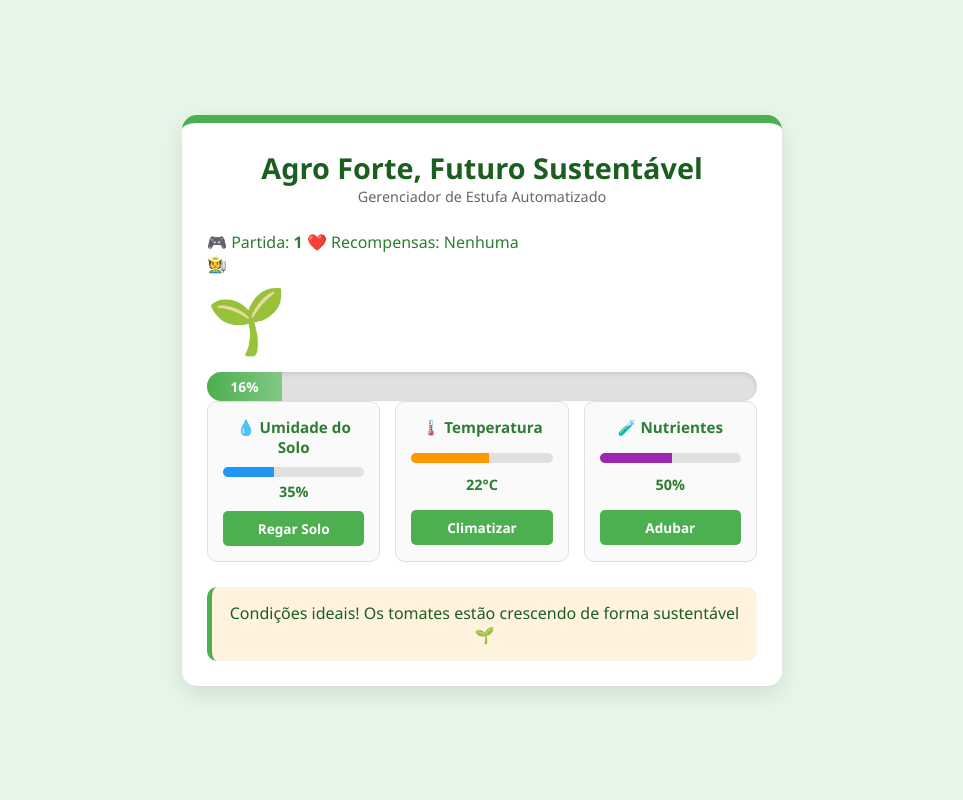
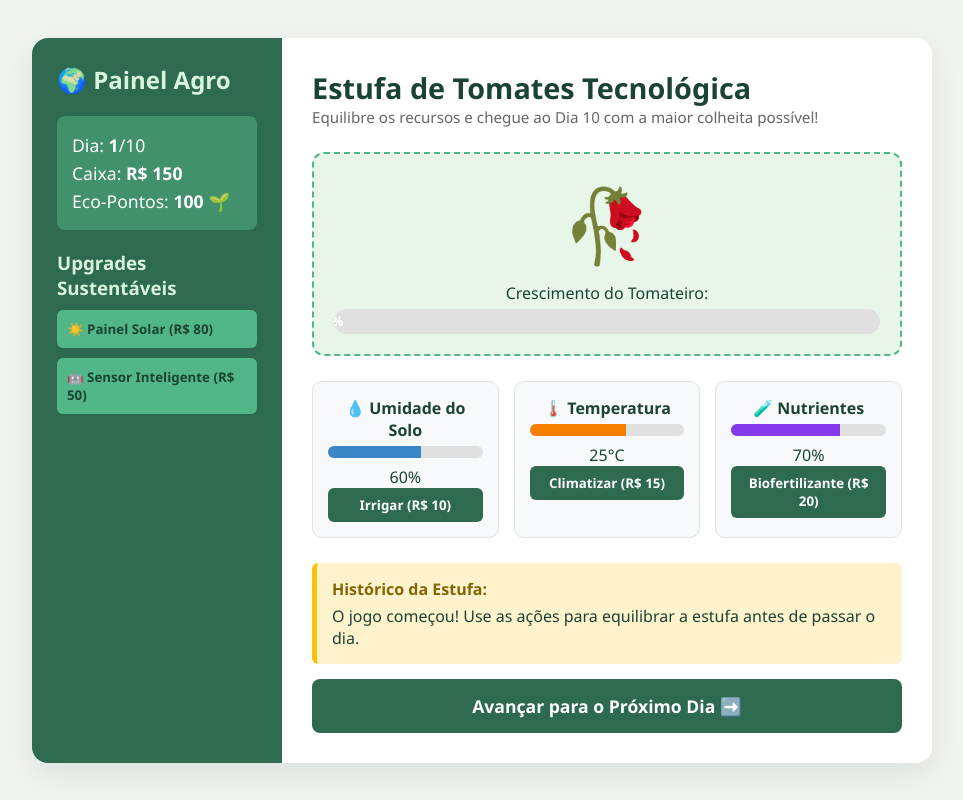
Before and after one commit to samirasouzasantos-blip/Agrinho-2026, a plain HTML site: page index.html in a window 1280 px wide. Shown: the whole page, without its empty margins (158-1121 px from the left). Drawn offline with Linux system fonts and the light colour scheme.

Commit message:
efetivar codgo

```diff
--- a/index.html
+++ b/index.html
@@ -3,65 +3,73 @@
 <head>
     <meta charset="UTF-8">
     <meta name="viewport" content="width=device-width, initial-scale=1.0">
-    <title>Agro Forte: Evolução Sustentável</title>
+    <title>Agro Forte - Simulador Completo</title>
     <link rel="stylesheet" href="style.css">
 </head>
 <body>
-    <div class="game-container">
-        <header>
-            <h1>Agro Forte, Futuro Sustentável</h1>
-            <p>Gerenciador de Estufa Automatizado</p>
-        </header>
+    <div class="game-dashboard">
+        <aside class="sidebar">
+            <h2>🌍 Painel Agro</h2>
+            <div class="stat-box">
+                <p>Dia: <strong id="display-dia">1</strong>/10</p>
+                <p>Caixa: <strong id="display-dinheiro">R$ 150</strong></p>
+                <p>Eco-Pontos: <strong id="display-eco">100</strong> 🌱</p>
+            </div>
 
-        <div class="game-stats">
-            <span>🎮 Partida: <strong id="match-counter">1</strong></span>
-            <span>❤️ Recompensas: <span id="hearts-container">Nenhuma</span></span>
-        </div>
+            <div class="upgrades">
+                <h3>Upgrades Sustentáveis</h3>
+                <button id="btn-solar" onclick="comprarUpgrade('solar', 80)">☀️ Painel Solar (R$ 80)</button>
+                <button id="btn-sensor" onclick="comprarUpgrade('sensor', 50)">🤖 Sensor Inteligente (R$ 50)</button>
+            </div>
+        </aside>
 
-        <main>
-            <section class="action-zone">
-                <div id="farmer-node">🧑‍🌾</div>
-                <div id="effect-node"></div>
-                <div id="plant-icon">🌱</div>
+        <main class="main-content">
+            <header>
+                <h1>Estufa de Tomates Tecnológica</h1>
+                <p>Equilibre os recursos e chegue ao Dia 10 com a maior colheita possível!</p>
+            </header>
 
-                <div class="growth-box">
-                    <div class="progress-bar">
-                        <div id="growth-bar" style="width: 0%;">0%</div>
-                    </div>
+            <section class="greenhouse-view">
+                <div id="plant-stage">🌱</div>
+                <div class="bar-container">
+                    <label>Crescimento do Tomateiro:</label>
+                    <div class="progress-bar"><div id="bar-growth" class="fill growth" style="width: 0%;">0%</div></div>
                 </div>
             </section>
 
-            <section class="controls">
-                <div class="status-card">
-                    <h3>💧 Umidade do Solo</h3>
-                    <div class="progress-bar-small"><div id="water-bar" class="bar water" style="width: 50%;"></div></div>
-                    <span id="water-text">50%</span>
-                    <button onclick="regar()">Regar Solo</button>
+            <section class="vital-controls">
+                <div class="control-card">
+                    <h4>💧 Umidade do Solo</h4>
+                    <div class="progress-bar-small"><div id="bar-water" class="fill water" style="width: 60%;"></div></div>
+                    <span id="txt-water">60%</span>
+                    <button onclick="agir('regar')">Irrigar (R$ 10)</button>
                 </div>
 
-                <div class="status-card">
-                    <h3>🌡️ Temperatura</h3>
-                    <div class="progress-bar-small"><div id="temp-bar" class="bar temp" style="width: 50%;"></div></div>
-                    <span id="temp-text">24°C</span>
-                    <button onclick="ajustarClima()">Climatizar</button>
+                <div class="control-card">
+                    <h4>🌡️ Temperatura</h4>
+                    <div class="progress-bar-small"><div id="bar-temp" class="fill temp" style="width: 50%;"></div></div>
+                    <span id="txt-temp">25°C</span>
+                    <button onclick="agir('clima')">Climatizar (R$ 15)</button>
                 </div>
 
-                <div class="status-card">
-                    <h3>🧪 Nutrientes</h3>
-                    <div class="progress-bar-small"><div id="nutrients-bar" class="bar nutrients" style="width: 60%;"></div></div>
-                    <span id="nutrients-text">60%</span>
-                    <button onclick="adubar()">Adubar</button>
+                <div class="control-card">
+                    <h4>🧪 Nutrientes</h4>
+                    <div class="progress-bar-small"><div id="bar-nutrients" class="fill nutrients" style="width: 70%;"></div></div>
+                    <span id="txt-nutrients">70%</span>
+                    <button onclick="agir('adubar')">Biofertilizante (R$ 20)</button>
                 </div>
             </section>
 
-            <section class="message-center">
-                <p id="game-message">Mantenha os níveis em equilíbrio para iniciar o crescimento!</p>
-                <button id="next-btn" onclick="proximaPartida()" style="display: none;">Avançar de Partida 🚀</button>
-                <button id="restart-btn" onclick="reiniciarJogo todo()" style="display: none;">Recomeçar do Zero 🔄</button>
+            <section class="action-zone">
+                <div class="event-log">
+                    <h4>Histórico da Estufa:</h4>
+                    <p id="log-text">O jogo começou! Use as ações para equilibrar a estufa antes de passar o dia.</p>
+                </div>
+                <button id="next-day-btn" class="primary-btn" onclick="passarDia()">Avançar para o Próximo Dia ➡️</button>
+                <button id="restart-btn" class="danger-btn" onclick="reiniciar()" style="display:none;">Jogar Novamente 🔄</button>
             </section>
         </main>
     </div>
-
     <script src="script.js"></script>
 </body>
 </html>
--- a/script.js
+++ b/script.js
@@ -1,137 +1,176 @@
-// Estados iniciais do jogo
-let water = 50;
-let temp = 24; // Temperatura em graus Celsius
-let nutrients = 60;
-let growth = 0;
-let gameActive = true;
-let gameInterval;
+// Atributos do jogador e da estufa
+let jogo = {
+    dia: 1,
+    dinheiro: 150,
+    ecoPontos: 100,
+    crescimento: 0,
+    agua: 60,
+    temp: 25,
+    nutrientes: 70,
+    ativo: true,
+    upgrades: { solar: false, sensor: false }
+};
 
-// Elementos da tela
-const waterBar = document.getElementById('water-bar');
-const waterText = document.getElementById('water-text');
-const tempBar = document.getElementById('temp-bar');
-const tempText = document.getElementById('temp-text');
-const nutrientsBar = document.getElementById('nutrients-bar');
-const nutrientsText = document.getElementById('nutrients-text');
-const growthBar = document.getElementById('growth-bar');
-const plantIcon = document.getElementById('plant-icon');
-const gameMessage = document.getElementById('game-message');
-const restartBtn = document.getElementById('restart-btn');
+// Configurações do ecossistema do tomate
+const IDEAL = { aguaMin: 40, aguaMax: 80, tempMin: 18, tempMax: 30, nutMin: 50 };
 
-// Ciclo do jogo (roda a cada 1 segundo)
-function gameLoop() {
-    if (!gameActive) return;
+function atualizarTela() {
+    // Atualiza textos básicos
+    document.getElementById('display-dia').innerText = jogo.dia;
+    document.getElementById('display-dinheiro').innerText = `R$ ${jogo.dinheiro}`;
+    document.getElementById('display-eco').innerText = jogo.ecoPontos;
+    document.getElementById('txt-water').innerText = `${jogo.agua}%`;
+    document.getElementById('txt-temp').innerText = `${jogo.temp}°C`;
+    document.getElementById('txt-nutrients').innerText = `${jogo.nutrientes}%`;
 
-    // Recursos diminuem ou oscilam com o tempo
-    water -= 3;
-    nutrients -= 2;
+    // Atualiza as barras visuais
+    document.getElementById('bar-growth').style.width = `${jogo.crescimento}%`;
+    document.getElementById('bar-growth').innerText = `${jogo.crescimento}%`;
+    document.getElementById('bar-water').style.width = `${jogo.agua}%`;
+    document.getElementById('bar-nutrients').style.width = `${jogo.nutrientes}%`;
 
-    // Temperatura oscila aleatoriamente simulando o clima externo
-    temp += Math.floor(Math.random() * 5) - 2;
+    // Mapeamento visual simples para temperatura (0 a 40°C)
+    let tempPercent = (jogo.temp / 40) * 100;
+    document.getElementById('bar-temp').style.width = `${Math.min(tempPercent, 100)}%`;
 
-    // Limitar valores entre as margens realistas
-    if (water < 0) water = 0;
-    if (nutrients < 0) nutrients = 0;
+    // Atualiza ícone do tomate baseado no progresso
+    const plant = document.getElementById('plant-stage');
+    if (jogo.crescimento >= 100) plant.innerText = "🍅🧺";
+    else if (jogo.crescimento >= 70) plant.innerText = "🍅";
+    else if (jogo.crescimento >= 35) plant.innerText = "🌿";
+    else if (jogo.crescimento > 0) plant.innerText = "🌱";
+    else plant.innerText = "🥀";
+}
 
-    // Atualiza a interface visual
-    updateUI();
+function agir(acao) {
+    if (!jogo.ativo) return;
 
-    // Verifica condições de derrota (extremo de falta ou excesso)
-    if (water <= 0 || water >= 100 || nutrients <= 0 || temp <= 10 || temp >= 40) {
-        endGame(false);
+    if (acao === 'regar' && jogo.dinheiro >= 10) {
+        jogo.dinheiro -= 10;
+        jogo.agua = Math.min(jogo.agua + 25, 100);
+        escreverLog("💧 Você acionou a irrigação por gotejamento.");
+    } else if (acao === 'clima' && jogo.dinheiro >= 15) {
+        // Se tiver painel solar, o custo cai pela metade (Sustentabilidade!)
+        let custo = jogo.upgrades.solar ? 7 : 15;
+        if (jogo.dinheiro >= custo) {
+            jogo.dinheiro -= custo;
+            jogo.temp = 24; // Temperatura padrão climatizada
+            escreverLog("🌡️ Climatizadores ativados para estabilizar a temperatura.");
+        }
+    } else if (acao === 'adubar' && jogo.dinheiro >= 20) {
+        jogo.dinheiro -= 20;
+        jogo.nutrientes = Math.min(jogo.nutrientes + 30, 100);
+        jogo.ecoPontos += 5; // Biofertilizante gera pontos eco
+        escreverLog("🧪 Biofertilizante orgânico injetado no solo.");
+    } else {
+        escreverLog("❌ Saldo insuficiente para realizar essa ação!");
+    }
+    atualizarTela();
+}
+
+function comprarUpgrade(tipo, custo) {
+    if (jogo.dinheiro >= custo && !jogo.upgrades[tipo]) {
+        jogo.dinheiro -= custo;
+        jogo.upgrades[tipo] = true;
+        document.getElementById(`btn-${tipo}`).disabled = true;
+        document.getElementById(`btn-${tipo}`).innerText = `✅ Compra Realizada`;
+
+        if (tipo === 'solar') {
+            jogo.ecoPontos += 30;
+            escreverLog("☀️ Painel Solar Instalado! Custos de energia reduzidos em 50%.");
+        } else if (tipo === 'sensor') {
+            escreverLog("🤖 Sensor Inteligente instalado! Ele otimizará gastos futuros.");
+        }
+        atualizarTela();
+    }
+}
+
+function passarDia() {
+    if (!jogo.ativo) return;
+
+    // 1. Desgaste natural diário dos recursos
+    jogo.agua -= jogo.upgrades.sensor ? 10 : 15; // Sensor economiza água
+    jogo.nutrientes -= 12;
+
+    // Mudança aleatória do clima externo do dia
+    let variacaoClima = Math.floor(Math.random() * 11) - 5; // -5°C a +5°C
+    jogo.temp += variacaoClima;
+
+    // Garantir margens
+    if (jogo.agua < 0) jogo.agua = 0;
+    if (jogo.nutrientes < 0) nutrients = 0;
+
+    // 2. Cálculo do crescimento baseado na saúde da estufa
+    let emEquilibrio = (jogo.agua >= IDEAL.aguaMin && jogo.agua <= IDEAL.aguaMax &&
+                        jogo.temp >= IDEAL.tempMin && jogo.temp <= IDEAL.tempMax &&
+                        jogo.nutrientes >= IDEAL.nutMin);
+
+    if (emEquilibrio) {
+        jogo.crescimento += 15;
+        jogo.ecoPontos += 10;
+        escreverLog(`☀️ Dia ${jogo.dia}: Condições perfeitas! O tomateiro cresceu forte.`);
+    } else {
+        jogo.ecoPontos -= 15;
+        escreverLog(`⚠️ Dia ${jogo.dia}: Estufa fora de equilíbrio. O crescimento estagnou.`);
+    }
+
+    // 3. Evento Climático Aleatório (Adiciona dinamismo)
+    gerarEventoAleatorio();
+
+    // 4. Progresso do tempo e validação de fim de jogo
+    jogo.dia++;
+
+    if (jogo.agua <= 0 || juego.agua >= 100 || jogo.temp <= 10 || jogo.temp >= 42) {
+        finalizarJogo(false, "Sua plantação murchou devido a condições extremas sem monitoramento.");
         return;
     }
 
-    // Condição para a planta crescer (Status ideais para o Tomate)
-    // Tomate gosta de água moderada (30-80), boa nutrição (>30) e temp estável (18°C a 30°C)
-    if (water >= 30 && water <= 80 && nutrients >= 30 && temp >= 18 && temp <= 30) {
-        growth += 4;
-        if (growth > 100) growth = 100;
-        gameMessage.innerText = "Condições ideais! Os tomates estão crescendo de forma sustentável 🌱";
-        gameMessage.parentElement.style.borderColor = "#4caf50";
-        gameMessage.style.color = "#1b5e20";
-    } else {
-        gameMessage.innerText = "Alerta! Ajuste os parâmetros, a estufa está fora do equilíbrio ideal.";
-        gameMessage.parentElement.style.borderColor = "#ffb74d";
-        gameMessage.style.color = "#e65100";
+    if (jogo.dia > 10) {
+        if (jogo.crescimento >= 80) {
+            finalizarJogo(true, `Excelente! Colheita farta com ${jogo.ecoPontos} Eco-Pontos arrecadados!`);
+        } else {
+            finalizarJogo(false, "O prazo acabou e os tomates não cresceram o suficiente para o comércio.");
+        }
     }
 
-    // Muda o ícone da planta baseado no crescimento
-    if (growth >= 30 && growth < 70) {
-        plantIcon.innerText = "🌿";
-    } else if (growth >= 70 && growth < 100) {
-        plantIcon.innerText = "🍅";
-    } else if (growth >= 100) {
-        endGame(true);
+    atualizarTela();
+}
+
+function gerarEventoAleatorio() {
+    let dados = Math.random();
+    if (dados > 0.7) {
+        // Onda de calor
+        jogo.temp += 6;
+        escreverLog("🔥 Alerta: Uma onda de calor atingiu a região! A temperatura subiu.");
+    } else if (dados < 0.2) {
+        // Chuva aproveitada pelo sistema de captação da estufa
+        jogo.agua = Math.min(jogo.agua + 20, 100);
+        jogo.ecoPontos += 15;
+        escreverLog("🌧️ Sustentabilidade: Captação de água da chuva ativada! +20% umidade grátis.");
     }
 }
 
-// Atualiza as barras e textos na tela
-function updateUI() {
-    waterBar.style.width = water + '%';
-    waterText.innerText = water + '%';
-
-    // Mapear a temperatura de 0°C a 40°C para uma barra de 0 a 100%
-    let tempPercentage = (temp / 40) * 100;
-    tempBar.style.width = tempPercentage + '%';
-    tempText.innerText = temp + '°C';
-
-    nutrientsBar.style.width = nutrients + '%';
-    nutrientsText.innerText = nutrients + '%';
-
-    growthBar.style.width = growth + '%';
-    growthBar.innerText = growth + '%';
+function escreverLog(texto) {
+    document.getElementById('log-text').innerText = texto;
 }
 
-// Ações dos botões
-function regar() {
-    if (!gameActive) return;
-    water += 15;
-    if (water > 100) water = 100;
-    updateUI();
-}
+function finalizarJogo(vitoria, motivo) {
+    jogo.ativo = false;
+    document.getElementById('next-day-btn').style.display = 'none';
+    document.getElementById('restart-btn').style.display = 'inline-block';
 
-function ajustarClima() {
-    if (!gameActive) return;
-    temp = 23; // Climatizador joga para a temperatura ideal do tomate
-    updateUI();
-}
-
-function adubar() {
-    if (!gameActive) return;
-    nutrients += 20;
-    if (nutrients > 100) nutrients = 100;
-    updateUI();
-}
-
-// Finalização do jogo (Vitória ou Derrota)
-function endGame(isVictory) {
-    gameActive = false;
-    clearInterval(gameInterval);
-    restartBtn.style.display = "inline-block";
-
-    if (isVictory) {
-        plantIcon.innerText = "🧺🍅";
-        gameMessage.innerText = "Parabéns! Você colheu tomates orgânicos e sustentáveis perfeitos! O futuro do Agro agradece! 🚀";
-        gameMessage.style.color = "#1b5e20";
+    if (vitoria) {
+        document.getElementById('plant-stage').innerText = "🏆🍅";
+        escreverLog(`🎉 VITÓRIA! ${motivo}`);
     } else {
-        plantIcon.innerText = "🥀";
-        gameMessage.innerText = "A estufa perdeu o equilíbrio e a plantação não resistiu. Tente novamente monitorando de perto!";
-        gameMessage.style.color = "#b71c1c";
+        document.getElementById('plant-stage').innerText = "🥀";
+        escreverLog(`💔 FIM DE JOGO: ${motivo}`);
     }
 }
 
-// Reiniciar o jogo
-function reiniciarJogo() {
-    water = 50;
-    temp = 24;
-    nutrients = 60;
-    growth = 0;
-    gameActive = true;
-    plantIcon.innerText = "🌱";
-    restartBtn.style.display = "none";
-    gameInterval = setInterval(gameLoop, 1000);
+function reiniciar() {
+    location.reload(); // Recarrega a página para resetar tudo de forma limpa
 }
 
-// Inicia o loop assim que a página carrega
-gameInterval = setInterval(gameLoop, 1000);
+// Inicialização
+atualizarTela();
--- a/style.css
+++ b/style.css
@@ -2,12 +2,12 @@
     margin: 0;
     padding: 0;
     box-sizing: border-box;
-    font-family: 'Segoe UI', Tahoma, Geneva, Verdana, sans-serif;
+    font-family: 'Segoe UI', Arial, sans-serif;
 }
 
 body {
-    background-color: #e8f5e9; /* Verde bem claro eco */
-    color: #2e7d32; /* Verde escuro para textos */
+    background-color: #f0f4f1;
+    color: #1b4332;
     display: flex;
     justify-content: center;
     align-items: center;
@@ -15,177 +15,157 @@ body {
     padding: 20px;
 }
 
-.game-container {
+.game-dashboard {
+    display: grid;
+    grid-template-columns: 1fr;
     background: #ffffff;
-    max-width: 600px;
+    max-width: 900px;
     width: 100%;
-    border-radius: 15px;
-    box-shadow: 0 8px 24px rgba(0,0,0,0.1);
-    padding: 25px;
-    border-top: 8px solid #4caf50;
+    border-radius: 16px;
+    overflow: hidden;
+    box-shadow: 0 10px 30px rgba(0,0,0,0.08);
 }
 
-header {
-    text-align: center;
-    margin-bottom: 25px;
+@media (min-width: 768px) {
+    .game-dashboard {
+        grid-template-columns: 250px 1fr;
+    }
 }
 
-header h1 {
-    font-size: 1.8rem;
-    color: #1b5e20;
+/* Barra Lateral */
+.sidebar {
+    background-color: #2d6a4f;
+    color: white;
+    padding: 25px;
+    display: flex;
+    flex-direction: column;
+    gap: 20px;
 }
 
-header p {
-    font-size: 0.9rem;
-    color: #666;
+.sidebar h2, .sidebar h3 {
+    color: #d8f3dc;
 }
 
-.plant-display {
-    text-align: center;
-    background: #f1f8e9;
-    padding: 20px;
-    border-radius: 10px;
-    margin-bottom: 20px;
+.stat-box {
+    background: #40916c;
+    padding: 15px;
+    border-radius: 8px;
+    font-size: 1.1rem;
+    line-height: 1.6;
 }
 
-#plant-icon {
-    font-size: 4rem;
-    transition: transform 0.3s;
+.upgrades {
+    display: flex;
+    flex-direction: column;
+    gap: 10px;
 }
 
-.growth-box {
-    margin-top: 10px;
+.upgrades button {
+    background: #52b788;
+    color: #1b4332;
+    border: none;
+    padding: 10px;
+    border-radius: 6px;
+    cursor: pointer;
+    font-weight: bold;
+    text-align: left;
+    transition: 0.2s;
 }
 
-.progress-bar {
+.upgrades button:hover { background: #74c69d; }
+.upgrades button:disabled { background: #40916c; color: #2d6a4f; cursor: not-allowed; opacity: 0.6; }
+
+/* Conteúdo Principal */
+.main-content {
+    padding: 30px;
+    display: flex;
+    flex-direction: column;
+    gap: 25px;
+}
+
+header h1 { color: #1b4332; font-size: 1.8rem; }
+header p { color: #666; font-size: 0.95rem; }
+
+/* Visualização central */
+.greenhouse-view {
+    background: #e8f5e9;
+    border: 2px dashed #52b788;
+    border-radius: 12px;
+    padding: 20px;
+    text-align: center;
+}
+
+#plant-stage { font-size: 4.5rem; margin-bottom: 10px; transition: transform 0.3s; }
+
+/* Barras de Progresso */
+.progress-bar, .progress-bar-small {
     background: #e0e0e0;
     border-radius: 20px;
     overflow: hidden;
     margin-top: 5px;
-    box-shadow: inset 0 2px 5px rgba(0,0,0,0.1);
 }
+.progress-bar { height: 25px; }
+.progress-bar-small { height: 12px; margin-bottom: 8px; }
 
-#growth-bar {
-    background: linear-gradient(90deg, #4caf50, #81c784);
-    color: white;
-    text-align: center;
-    font-size: 0.85rem;
-    font-weight: bold;
-    padding: 5px 0;
-    transition: width 0.4s ease;
-}
+.fill { height: 100%; display: flex; align-items: center; justify-content: center; color: white; font-size: 0.8rem; font-weight: bold; transition: width 0.4s; }
+.growth { background: linear-gradient(90deg, #2d6a4f, #52b788); }
+.water { background-color: #3a86c8; }
+.temp { background-color: #f77f00; }
+.nutrients { background-color: #8338ec; }
 
-.controls {
+/* Grid de Controles */
+.vital-controls {
     display: grid;
-    grid-template-columns: 1fr;
+    grid-template-columns: repeat(auto-fit, minmax(180px, 1fr));
     gap: 15px;
 }
 
-@media(min-width: 480px) {
-    .controls {
-        grid-template-columns: 1fr 1fr 1fr;
-    }
-}
-
-.status-card {
-    background: #fafafa;
-    border: 1px solid #e0e0e0;
+.control-card {
+    background: #f8f9fa;
+    border: 1px solid #dee2e6;
     border-radius: 10px;
     padding: 15px;
     text-align: center;
+}
+
+.control-card button {
+    background: #2d6a4f;
+    color: white;
+    border: none;
+    padding: 8px 15px;
+    border-radius: 6px;
+    cursor: pointer;
+    font-weight: bold;
+    width: 100%;
+    transition: 0.2s;
+}
+.control-card button:hover { background: #1b4332; }
+
+/* Histórico e Ações */
+.action-zone {
     display: flex;
     flex-direction: column;
-    justify-content: space-between;
+    gap: 15px;
 }
 
-.status-card h3 {
-    font-size: 0.95rem;
-    margin-bottom: 10px;
+.event-log {
+    background: #fff3cd;
+    border-left: 5px solid #ffc107;
+    padding: 15px;
+    border-radius: 6px;
+    min-height: 60px;
 }
+.event-log h4 { color: #856404; margin-bottom: 5px; }
 
-.progress-bar-small {
-    background: #e0e0e0;
-    height: 10px;
-    border-radius: 5px;
-    overflow: hidden;
-    margin-bottom: 5px;
+.primary-btn, .danger-btn {
+    border: none;
+    padding: 15px;
+    border-radius: 8px;
+    font-size: 1.1rem;
+    font-weight: bold;
+    cursor: pointer;
+    transition: 0.2s;
 }
-
-.bar {
-    height: 100%;
-    transition: width 0.3s;
-}
-
-.water { background-color: #2196f3; }
-.temp { background-color: #ff9800; }
-.nutrients { background-color: #9c27b0; }
-
-.status-card span {
-    font-size: 0.9rem;
-    font-weight: bold;
-    margin-bottom: 10px;
-    display: block;
-}
-
-button {
-    background-color: #4caf50;
-    color: white;
-    border: none;
-    padding: 8px 12px;
-    border-radius: 5px;
-    cursor: pointer;
-    font-weight: bold;
-    font-size: 0.85rem;
-    transition: background 0.2s;
-}
-
-button:hover {
-    background-color: #388e3c;
-}
-
-.message-center {
-    margin-top: 25px;
-    text-align: center;
-    padding: 15px;
-    background: #fff3e0;
-    border-radius: 10px;
-    border-left: 5px solid #ffb74d;
-}
-
-#game-message {
-    font-weight: 500;
-    color: #e65100;
-}
-
-#restart-btn {
-    background-color: #e65100;
-    margin-top: 10px;
-}
-
-#restart-btn:hover {
-    background-color: #b71c1c;
-}* {
-    margin: 0;
-    padding: 0;
-    box-sizing: border-box;
-    font-family: 'Segoe UI', Tahoma, Geneva, Verdana, sans-serif;
-}
-
-body {
-    background-color: #e8f5e9;
-    color: #2e7d32;
-    display: flex;
-    justify-content: center;
-    align-items: center;
-    min-height: 100vh;
-    padding: 20px;
-}
-
-.game-container {
-    background: #ffffff;
-    max-width: 600px;
-    width: 100%;
-    border-radius: 15px;
-    box-shadow: 0 8px 24px rgba(0,0,0,0.1);
-    padding: 25px;
-    border
+.primary-btn { background: #2d6a4f; color: white; }
+.primary-btn:hover { background: #1b4332; }
+.danger-btn { background: #d90429; color: white; }
```
